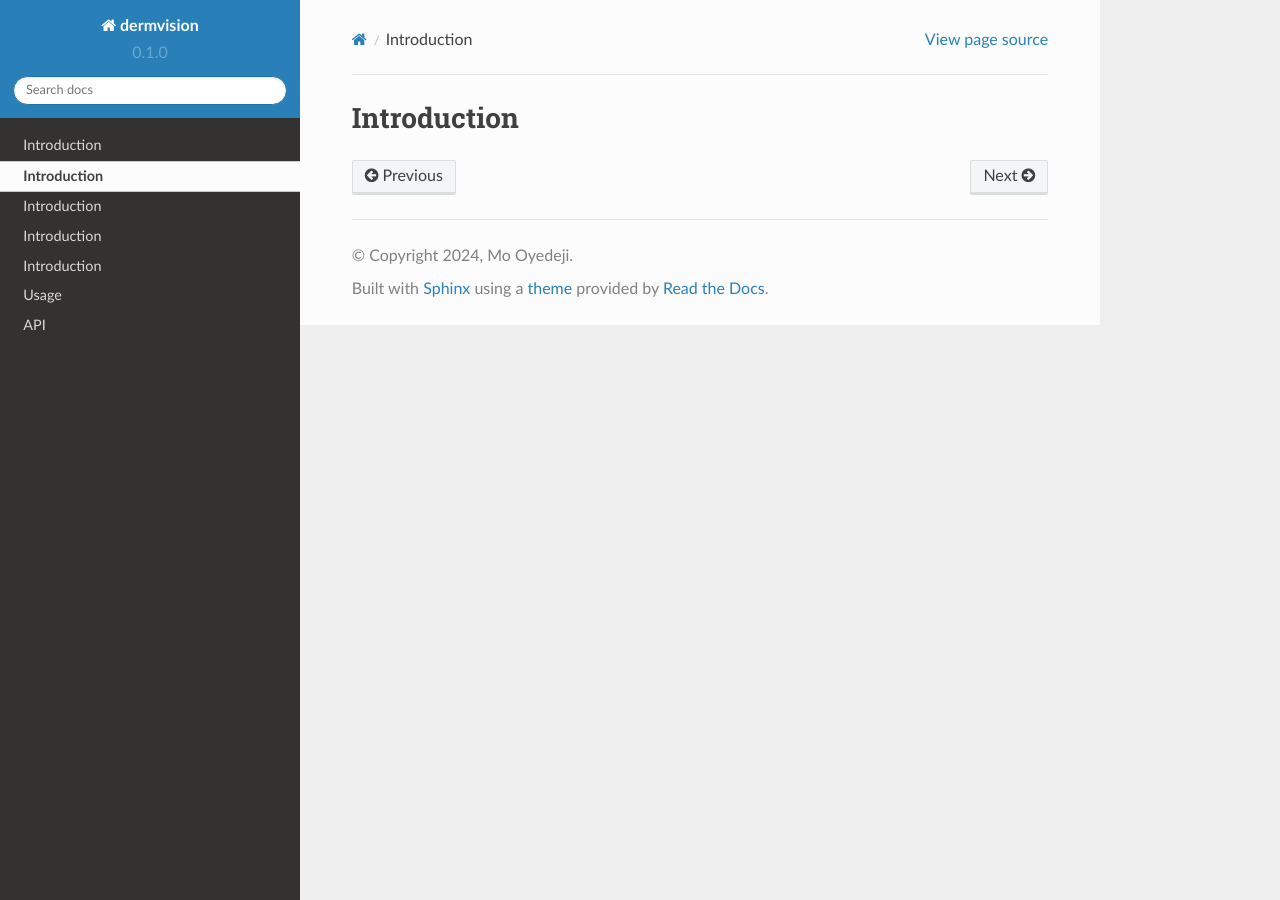
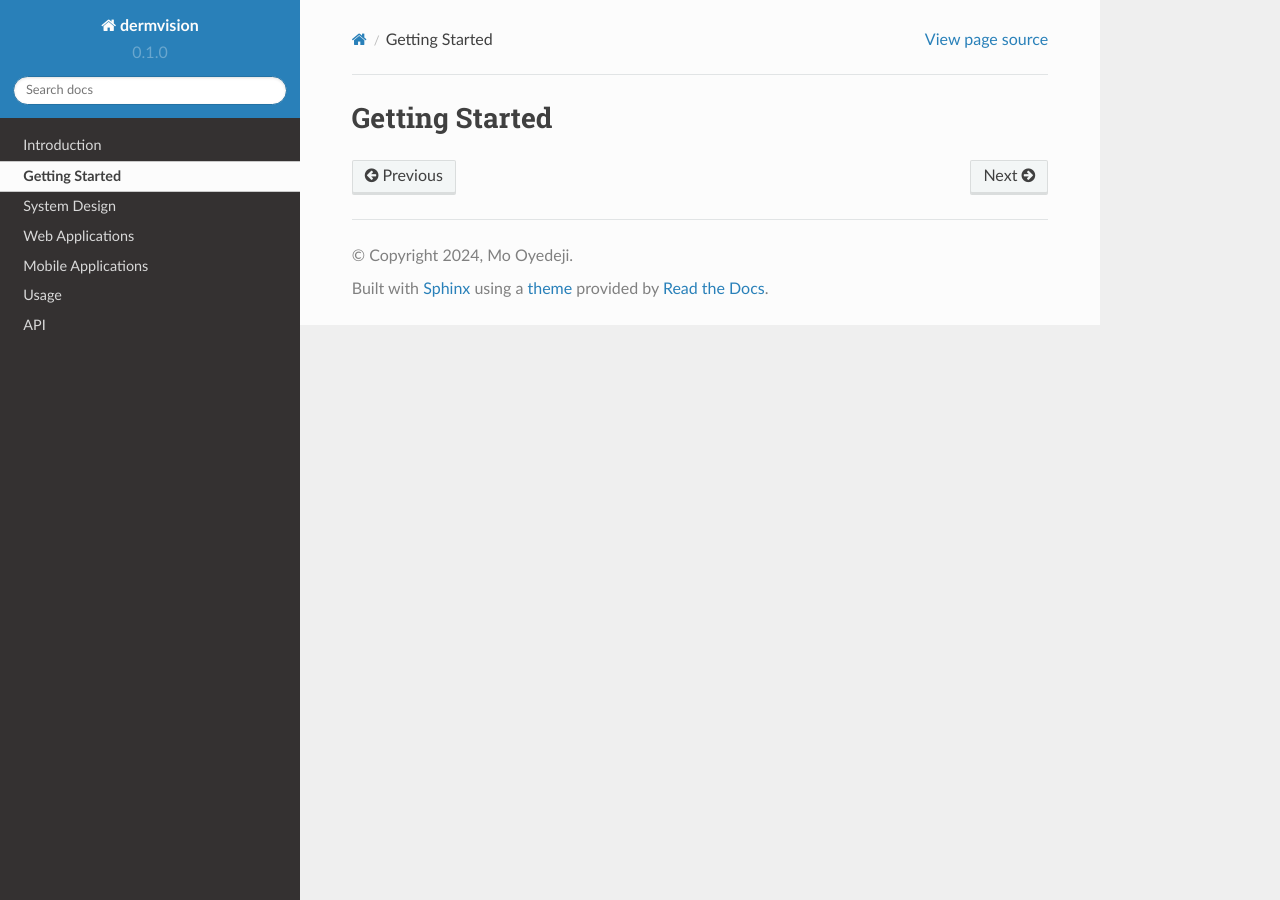
Before and after one commit to mojeedoyedeji/dermvision.docs, a Sphinx documentation site: the page built from docs/source/getting-started.rst, in a window 1280 px wide. Built offline with Sphinx 7.4.7 and the Read the Docs theme 2.0.0, drawn with Linux system fonts in a browser that asks for light colours.

Commit message:
project setup

```diff
--- a/docs/source/getting-started.rst
+++ b/docs/source/getting-started.rst
@@ -1,2 +1,2 @@
-Introduction
-============
+Getting Started
+===============
--- a/docs/source/mobile-applications.rst
+++ b/docs/source/mobile-applications.rst
@@ -1,2 +1,2 @@
-Introduction
-============
+Mobile Applications
+===================
--- a/docs/source/system-design.rst
+++ b/docs/source/system-design.rst
@@ -1,2 +1,2 @@
-Introduction
-============
+System Design
+=============
--- a/docs/source/web-applications.rst
+++ b/docs/source/web-applications.rst
@@ -1,2 +1,2 @@
-Introduction
-============
+Web Applications
+================
```
